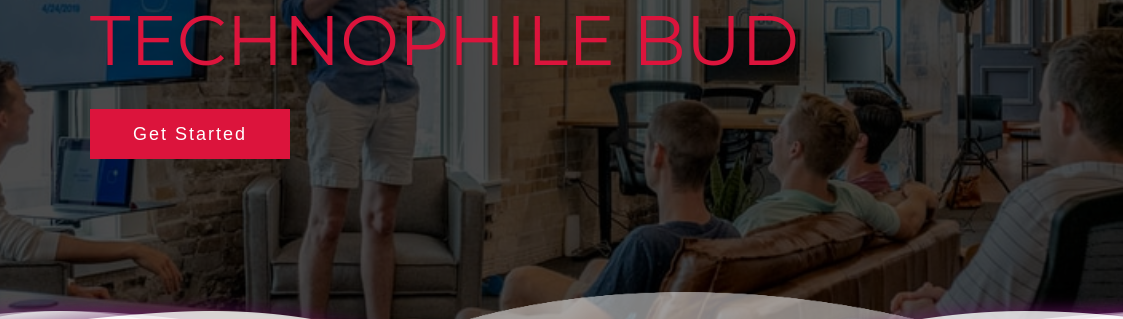
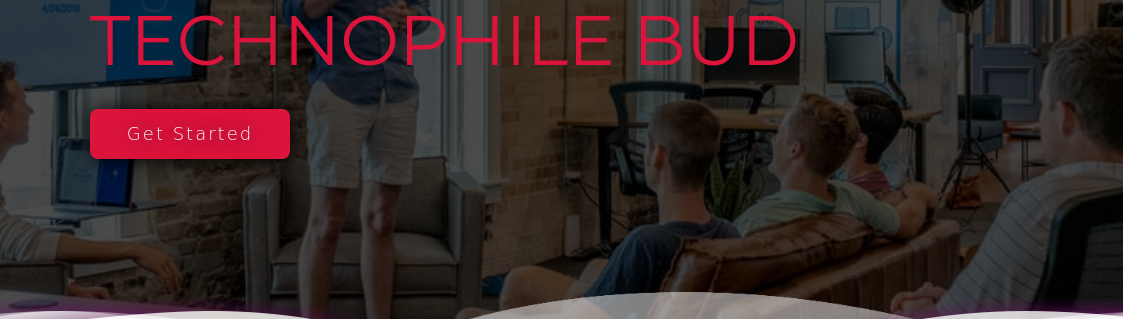
Before and after one commit to TechnophileBud/Web, a plain HTML site: page index.html in a window 1280 px wide. Shown: the part 408-727 px from the top of the page, 0-1123 px from the left. Drawn offline with Linux system fonts and the light colour scheme.

Commit message:
Update style.css

```diff
--- a/style.css
+++ b/style.css
@@ -272,6 +272,29 @@ p {
 	position: relative;
 	z-index: 1;
 }
+.btnred{
+		-webkit-border-radius: 8px;
+		-moz-border-radius: 8px;
+		border-radius: 8px;
+		height: 5px;
+		line-height: 20px;
+		color: #FFFFFF;
+		font-family: 'Merienda', cursive;
+		width: 195px;
+		font-size: 26px;
+		font-weight: 100;
+		padding: 40px;
+		background-color: rgba(217, 147, 72, 0.73);
+		-webkit-box-shadow: 1px 1px 20px 0 #000000;
+		-moz-box-shadow: 1px 1px 20px 0 #000000;
+		box-shadow: 1px 1px 20px 0 #000000;
+		text-shadow: 1px 1px 20px #000000;
+		border: solid crimson 1px;
+		text-decoration: none;
+		display: inline-block;
+		cursor: pointer;
+		text-align: center;
+	 }
 /*.hero p {
     font-size: 30px;
     color: white;
```
